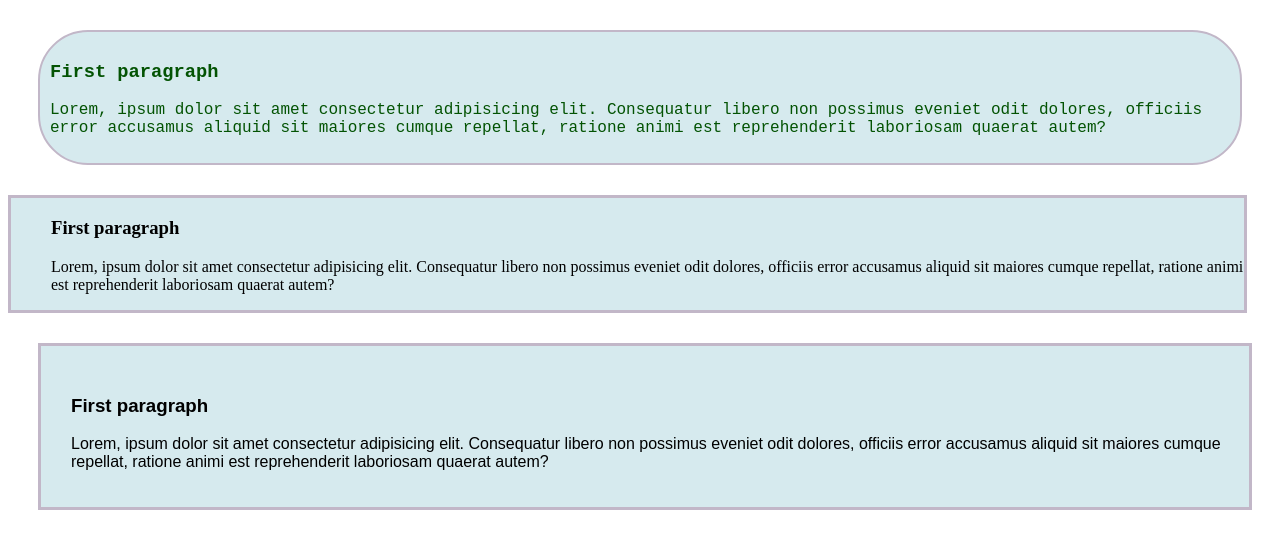
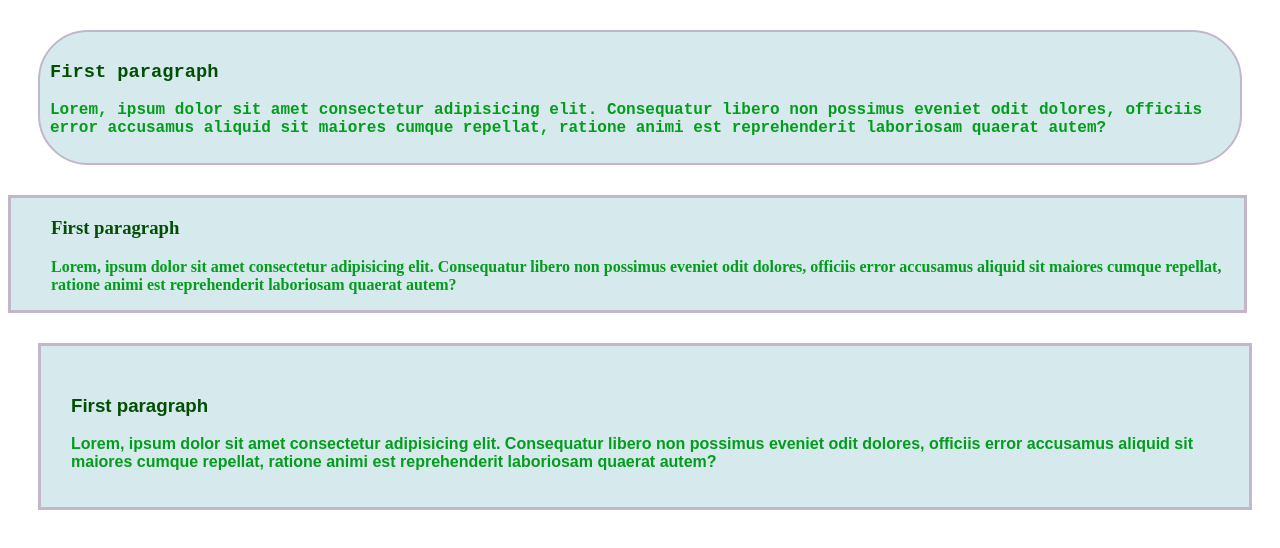
Before and after one commit to VivekGhoghari-source/Practice, a plain HTML site: page ep20 MarginPadding.html in a window 1280 px wide. Drawn offline with Linux system fonts and the light colour scheme; a web font is replaced by a local one.

Commit message:
ep20 File Update

```diff
--- a/ep20 MarginPadding.html
+++ b/ep20 MarginPadding.html
@@ -42,20 +42,27 @@
   font-style: normal;
 }
 
+    #p2{
+        font-weight: bold;
+        color: rgb(3, 156, 28);
+    }
+    #h{
+        color: rgb(3, 78, 3);
+    }
     </style>
 </head>
 
 <body>
     <div class="container">
-        <h3>First paragraph</h3>
-        <p id="p1">Lorem, ipsum dolor sit amet consectetur adipisicing elit. Consequatur libero non possimus eveniet odit dolores, officiis error accusamus aliquid sit maiores cumque repellat, ratione animi est reprehenderit laboriosam quaerat autem?</p>
+        <h3 id="h">First paragraph</h3>
+        <p id="p2">Lorem, ipsum dolor sit amet consectetur adipisicing elit. Consequatur libero non possimus eveniet odit dolores, officiis error accusamus aliquid sit maiores cumque repellat, ratione animi est reprehenderit laboriosam quaerat autem?</p>
     </div>
     <div class="container2">
-        <h3>First paragraph</h3>
+        <h3 id="h">First paragraph</h3>
         <p id="p2">Lorem, ipsum dolor sit amet consectetur adipisicing elit. Consequatur libero non possimus eveniet odit dolores, officiis error accusamus aliquid sit maiores cumque repellat, ratione animi est reprehenderit laboriosam quaerat autem?</p>
     </div>
     <div class="container3 ga-maamli-regular">
-        <h3>First paragraph</h3>
+        <h3 id="h">First paragraph</h3>
         <p id="p2">Lorem, ipsum dolor sit amet consectetur adipisicing elit. Consequatur libero non possimus eveniet odit dolores, officiis error accusamus aliquid sit maiores cumque repellat, ratione animi est reprehenderit laboriosam quaerat autem?</p>
     </div>
 
```
